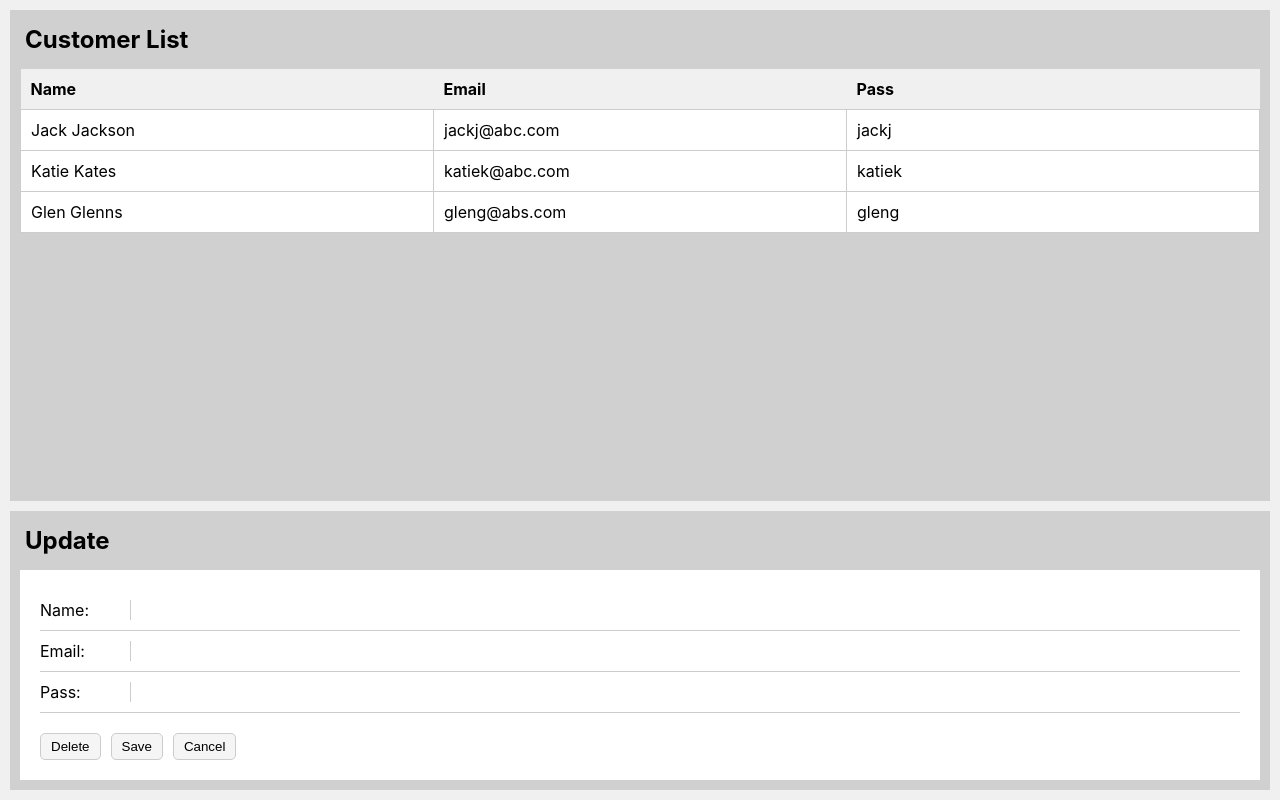
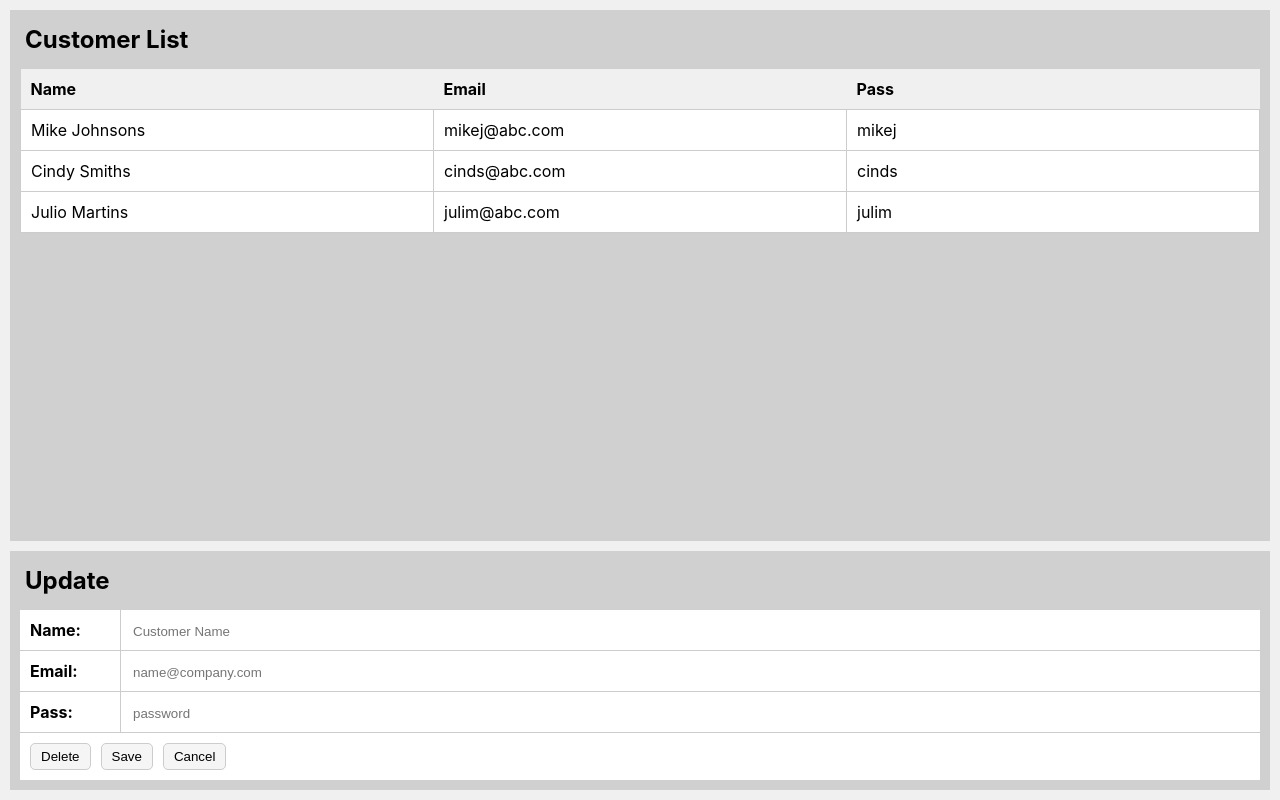
Before and after one commit to avuzikov/frontend-project-websolutions, a React (Create React App) app: page / in a window 1280 px wide. Built offline with nearby package versions, Linux system fonts and the light colour scheme.

Commit message:
load data from memdb.js, fix minor issues

```diff
--- a/src/App.js
+++ b/src/App.js
@@ -1,20 +1,24 @@
-import React, { useState } from 'react';
+import React, { useState, useEffect } from 'react';
 import CustomerList from './components/CustomerList';
 import UpdateForm from './components/UpdateForm';
+import { getAll } from './memdb';
 
 function App() {
-  const customerData = [
-    { name: 'Jack Jackson', email: 'jackj@abc.com', pass: 'jackj' },
-    { name: 'Katie Kates', email: 'katiek@abc.com', pass: 'katiek' },
-    { name: 'Glen Glenns', email: 'gleng@abs.com', pass: 'gleng' }
-  ];
+  const [customers, setCustomers] = useState([]);
+  const [selectedCustomer, setSelectedCustomer] = useState(null);
 
-  const [selectedCustomer, setSelectedCustomer] = useState(null);
+  useEffect(() => {
+    setCustomers(getAll());
+  }, []);
 
   const handleCustomerSelect = (customer) => {
     setSelectedCustomer(prevCustomer =>
       prevCustomer && prevCustomer.email === customer.email ? null : customer
     );
+  };
+
+  const handleDeselectCustomer = () => {
+    setSelectedCustomer(null);
   };
 
   return (
@@ -27,11 +31,14 @@ function App() {
       boxSizing: 'border-box'
     }}>
       <CustomerList
-        customers={customerData}
+        customers={customers}
         selectedCustomer={selectedCustomer}
         onCustomerSelect={handleCustomerSelect}
       />
-      <UpdateForm selectedCustomer={selectedCustomer} />
+      <UpdateForm
+        selectedCustomer={selectedCustomer}
+        onDeselectCustomer={handleDeselectCustomer}
+      />
     </div>
   );
 }
--- a/src/components/CustomerList.js
+++ b/src/components/CustomerList.js
@@ -69,7 +69,7 @@ function CustomerList({ customers, selectedCustomer, onCustomerSelect }) {
             >
               <td style={styles.dataCell}>{customer.name}</td>
               <td style={styles.dataCell}>{customer.email}</td>
-              <td style={styles.dataCell}>{customer.pass}</td>
+              <td style={styles.dataCell}>{customer.password}</td>
             </tr>
           ))}
         </tbody>
--- a/src/components/UpdateForm.js
+++ b/src/components/UpdateForm.js
@@ -1,6 +1,6 @@
 import React from 'react';
 
-function UpdateForm({ selectedCustomer }) {
+function UpdateForm({ selectedCustomer, onDeselectCustomer }) {
   const onDeleteClick = () => {
     console.log('in onDeleteClick()');
   };
@@ -10,7 +10,7 @@ function UpdateForm({ selectedCustomer }) {
   };
 
   const onCancelClick = () => {
-    console.log('in onCancelClick()');
+    onDeselectCustomer();
   };
 
   const styles = {
@@ -19,32 +19,36 @@ function UpdateForm({ selectedCustomer }) {
       padding: '10px'
     },
     header: {
-      backgroundColor: '#d0d0d0',
-      padding: '5px',
-      margin: '0 0 10px 0'
+      margin: '0 0 10px 0',
+      padding: '5px'
     },
-    form: {
-      backgroundColor: 'white',
-      padding: '20px'
+    table: {
+      width: '100%',
+      borderCollapse: 'collapse',
+      backgroundColor: 'white'
     },
     row: {
-      display: 'flex',
-      borderBottom: '1px solid #ccc',
-      padding: '10px 0'
+      borderBottom: '1px solid #ccc'
     },
-    label: {
+    labelCell: {
+      padding: '10px',
+      fontWeight: 'bold',
       width: '80px',
-      paddingRight: '10px',
       borderRight: '1px solid #ccc'
     },
+    inputCell: {
+      padding: '10px',
+      width: 'calc(100% - 80px)'
+    },
     input: {
-      flexGrow: 1,
-      marginLeft: '10px',
+      width: '100%',
       border: 'none',
       outline: 'none'
     },
     buttonContainer: {
-      marginTop: '20px'
+      textAlign: 'left',
+      backgroundColor: 'white',
+      padding: '10px'
     },
     button: {
       marginRight: '10px',
@@ -59,40 +63,51 @@ function UpdateForm({ selectedCustomer }) {
   return (
     <div style={styles.container}>
       <h2 style={styles.header}>Update</h2>
-      <form style={styles.form}>
-        <div style={styles.row}>
-          <label style={styles.label}>Name:</label>
+      <table style={styles.table}>
+        <tbody>
+          <tr style={styles.row}>
+            <td style={styles.labelCell}>Name:</td>
+            <td style={styles.inputCell}>
               <input
                 style={styles.input}
                 type="text"
                 value={selectedCustomer ? selectedCustomer.name : ''}
                 readOnly
+                placeholder="Customer Name"
               />
-        </div>
-        <div style={styles.row}>
-          <label style={styles.label}>Email:</label>
+            </td>
+          </tr>
+          <tr style={styles.row}>
+            <td style={styles.labelCell}>Email:</td>
+            <td style={styles.inputCell}>
               <input
                 style={styles.input}
                 type="email"
                 value={selectedCustomer ? selectedCustomer.email : ''}
                 readOnly
+                placeholder="name@company.com"
               />
-        </div>
-        <div style={styles.row}>
-          <label style={styles.label}>Pass:</label>
+            </td>
+          </tr>
+          <tr style={styles.row}>
+            <td style={styles.labelCell}>Pass:</td>
+            <td style={styles.inputCell}>
               <input
                 style={styles.input}
                 type="password"
-            value={selectedCustomer ? selectedCustomer.pass : ''}
+                value={selectedCustomer ? selectedCustomer.password : ''}
                 readOnly
+                placeholder="password"
               />
-        </div>
+            </td>
+          </tr>
+        </tbody>
+      </table>
       <div style={styles.buttonContainer}>
         <button style={styles.button} type="button" onClick={onDeleteClick}>Delete</button>
         <button style={styles.button} type="button" onClick={onSaveClick}>Save</button>
         <button style={styles.button} type="button" onClick={onCancelClick}>Cancel</button>
       </div>
-      </form>
     </div>
   );
 }
```
Also changed, not shown: src/memdb.js (line endings or trailing spaces). Lines whose indentation alone changed are shown as unchanged.
